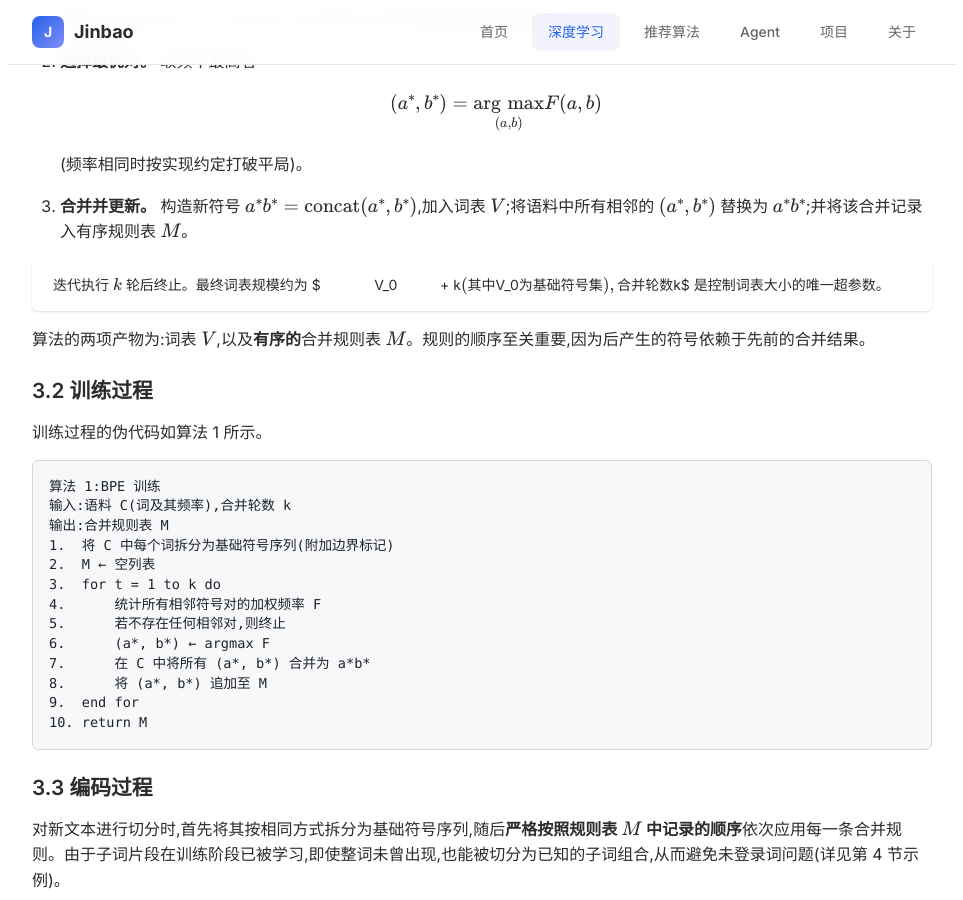
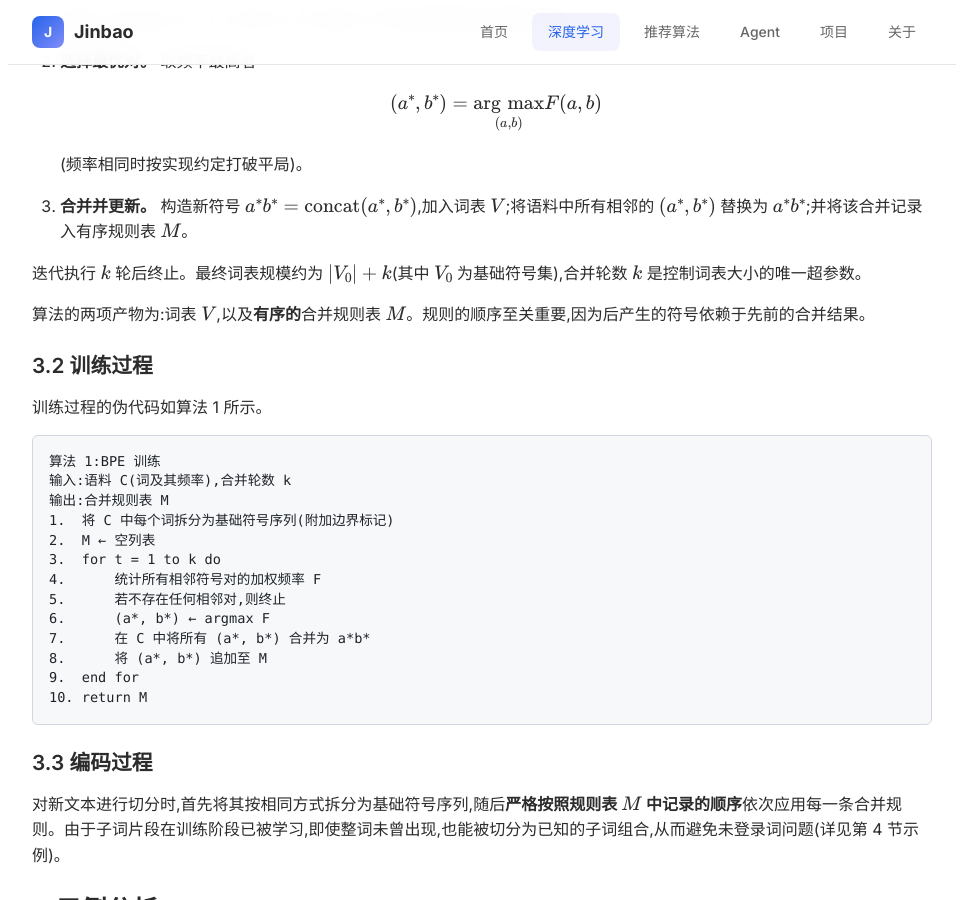
Before and after one commit to JinbaoSite/jinbaosite.github.io, a Jekyll site: the page built from dl/bpe.md, in a window 1280 px wide and 900 px high, scrolled down 1397 px. Shown: the whole window, without its empty margins (158-1121 px from the left). Built offline with Jekyll 4.4.1, drawn with Linux system fonts in a browser that asks for light colours; our own code applies the rules of GitHub Pages for plain Markdown files; formulas are drawn with MathJax 3.

Commit message:
Update bpe.md

```diff
--- a/dl/bpe.md
+++ b/dl/bpe.md
@@ -50,7 +50,7 @@ BPE 的核心可概括为一条迭代规则:
 
 3. **合并并更新。** 构造新符号 $a^\ast b^\ast = \mathrm{concat}(a^\ast, b^\ast)$,加入词表 $V$;将语料中所有相邻的 $(a^\ast, b^\ast)$ 替换为 $a^\ast b^\ast$;并将该合并记录入有序规则表 $M$。
 
-迭代执行 $k$ 轮后终止。最终词表规模约为 $|V_0| + k$(其中 $V_0$ 为基础符号集),合并轮数 $k$ 是控制词表大小的唯一超参数。
+迭代执行 $k$ 轮后终止。最终词表规模约为 $\|V_0\| + k$(其中 $V_0$ 为基础符号集),合并轮数 $k$ 是控制词表大小的唯一超参数。
 
 算法的两项产物为:词表 $V$,以及**有序的**合并规则表 $M$。规则的顺序至关重要,因为后产生的符号依赖于先前的合并结果。
 
```
